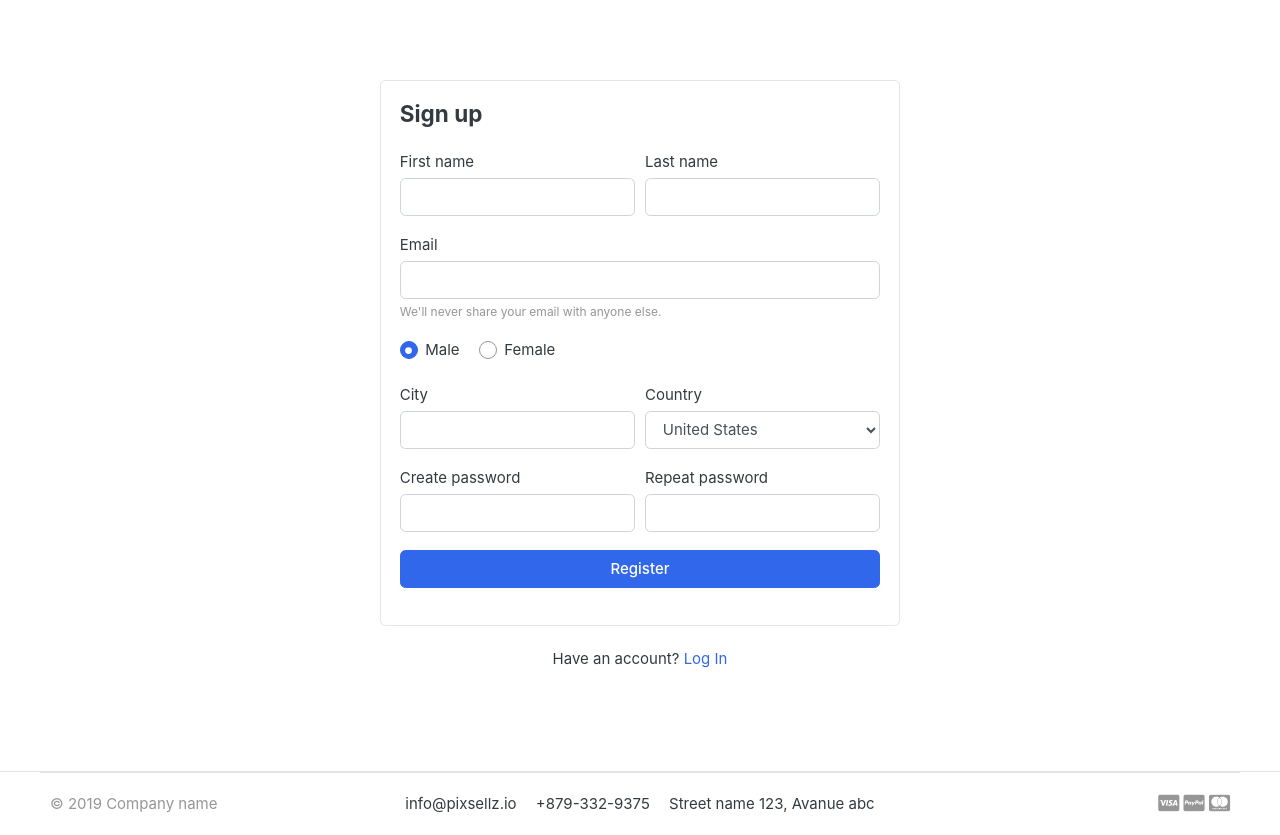
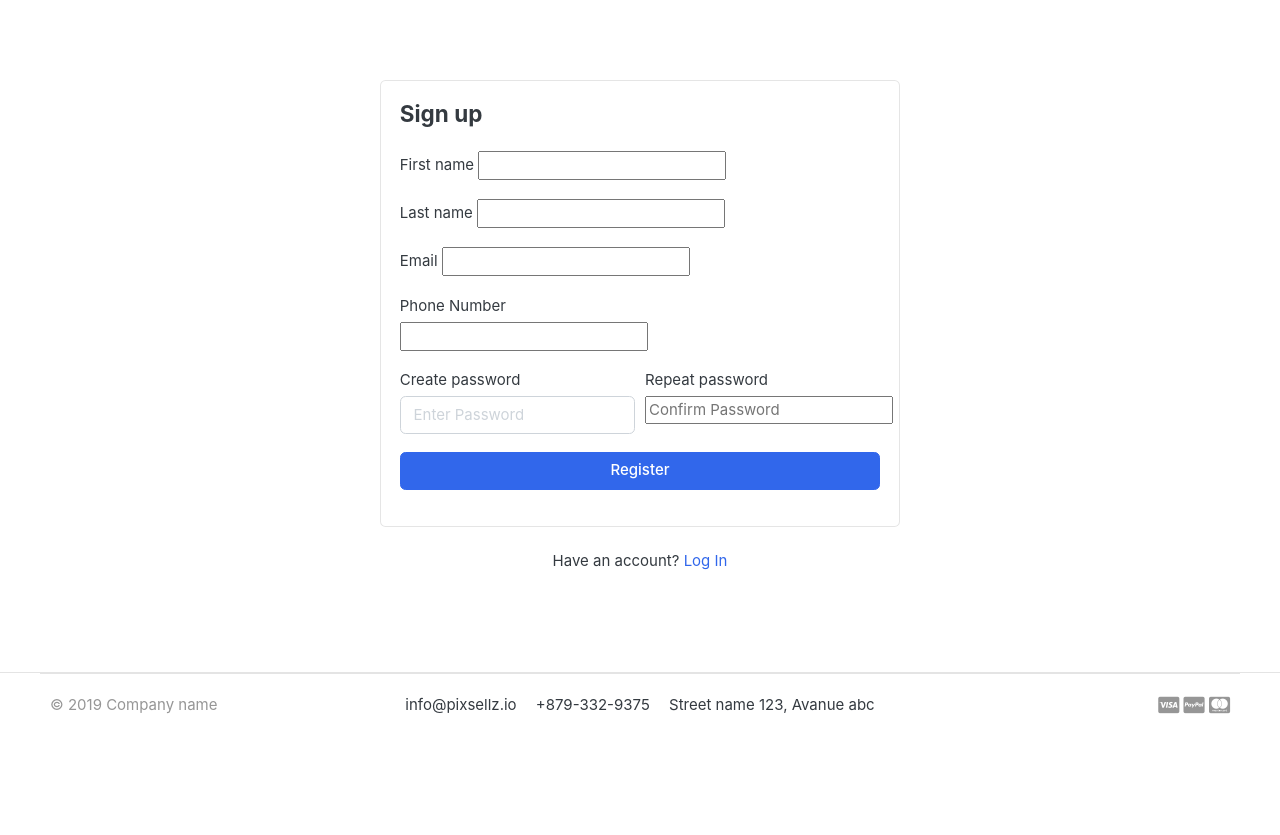
Before and after one commit to samsorrahman/greatkart-django, a Django app: page /account/register/ in a window 1280 px wide. Shown: the part 118-953 px from the top of the page. After the commit the page ends 832 px from the top, so only its background shows below. Run offline with Django 3.2, Linux system fonts and the light colour scheme; tables that the repository leaves empty hold one stand-in row (values such as "Sample post"); some libraries are stand-ins or nearby versions; some web fonts are replaced.

Commit message:
transformed the form to django forms

```diff
--- a/account/forms.py
+++ b/account/forms.py
@@ -3,6 +3,14 @@ from . models import Account
 
 
 class RegistrationForm(forms.ModelForm):
+    password = forms.CharField(widget=forms.PasswordInput(attrs={
+        'placeholder': 'Enter Password',
+        'class': 'form-control',
+    }))
+    confirm_password = forms.CharField(widget=forms.PasswordInput(attrs={
+        'placeholder': 'Confirm Password'
+    }))
+
     class Meta:
         model = Account
         fields = ['first_name', 'last_name',
--- a/templates/accounts/register.html
+++ b/templates/accounts/register.html
@@ -8,57 +8,39 @@
         <div class="card mx-auto" style="max-width:520px; margin-top:40px;">
           <article class="card-body">
             <header class="mb-4"><h4 class="card-title">Sign up</h4></header>
-            <form>
+            <form action="{% url 'register' %}" method="POST">
+                {% csrf_token %}
+
+
                     <div class="form-row">
                         <div class="col form-group">
                             <label>First name</label>
-                              <input type="text" class="form-control" placeholder="">
+                              {{form.first_name}}
                         </div> <!-- form-group end.// -->
                         <div class="col form-group">
                             <label>Last name</label>
-                              <input type="text" class="form-control" placeholder="">
+                            {{form.last_name}}
                         </div> <!-- form-group end.// -->
                     </div> <!-- form-row end.// -->
                     <div class="form-group">
                         <label>Email</label>
-                        <input type="email" class="form-control" placeholder="">
-                        <small class="form-text text-muted">We'll never share your email with anyone else.</small>
+                       {{form.email}}
                     </div> <!-- form-group end.// -->
-                    <div class="form-group">
-                        <label class="custom-control custom-radio custom-control-inline">
-                          <input class="custom-control-input" checked="" type="radio" name="gender" value="option1">
-                          <span class="custom-control-label"> Male </span>
-                        </label>
-                        <label class="custom-control custom-radio custom-control-inline">
-                          <input class="custom-control-input" type="radio" name="gender" value="option2">
-                          <span class="custom-control-label"> Female </span>
-                        </label>
-                    </div> <!-- form-group end.// -->
+
                     <div class="form-row">
                         <div class="form-group col-md-6">
-                          <label>City</label>
-                          <input type="text" class="form-control">
-                        </div> <!-- form-group end.// -->
-                        <div class="form-group col-md-6">
-                          <label>Country</label>
-                          <select id="inputState" class="form-control">
-                            <option> Choose...</option>
-                              <option>Uzbekistan</option>
-                              <option>Russia</option>
-                              <option selected="">United States</option>
-                              <option>India</option>
-                              <option>Afganistan</option>
-                          </select>
+                          <label>Phone Number</label>
+                          {{form.phone_number}}
                         </div> <!-- form-group end.// -->
                     </div> <!-- form-row.// -->
                     <div class="form-row">
                         <div class="form-group col-md-6">
                             <label>Create password</label>
-                            <input class="form-control" type="password">
+                           {{form.password}}
                         </div> <!-- form-group end.// -->
                         <div class="form-group col-md-6">
                             <label>Repeat password</label>
-                            <input class="form-control" type="password">
+                           {{form.confirm_password}}
                         </div> <!-- form-group end.// -->
                     </div>
                     <div class="form-group">
```
